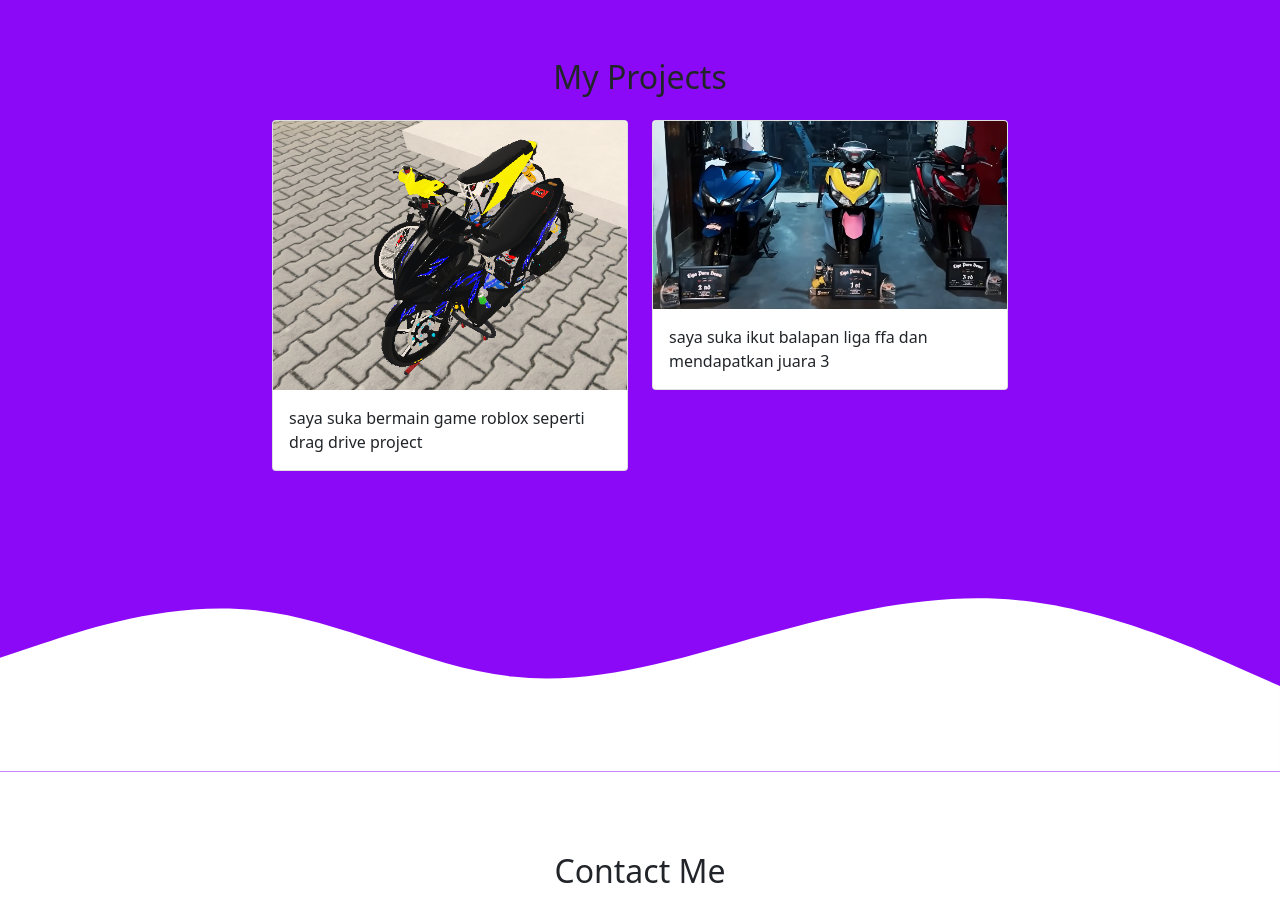
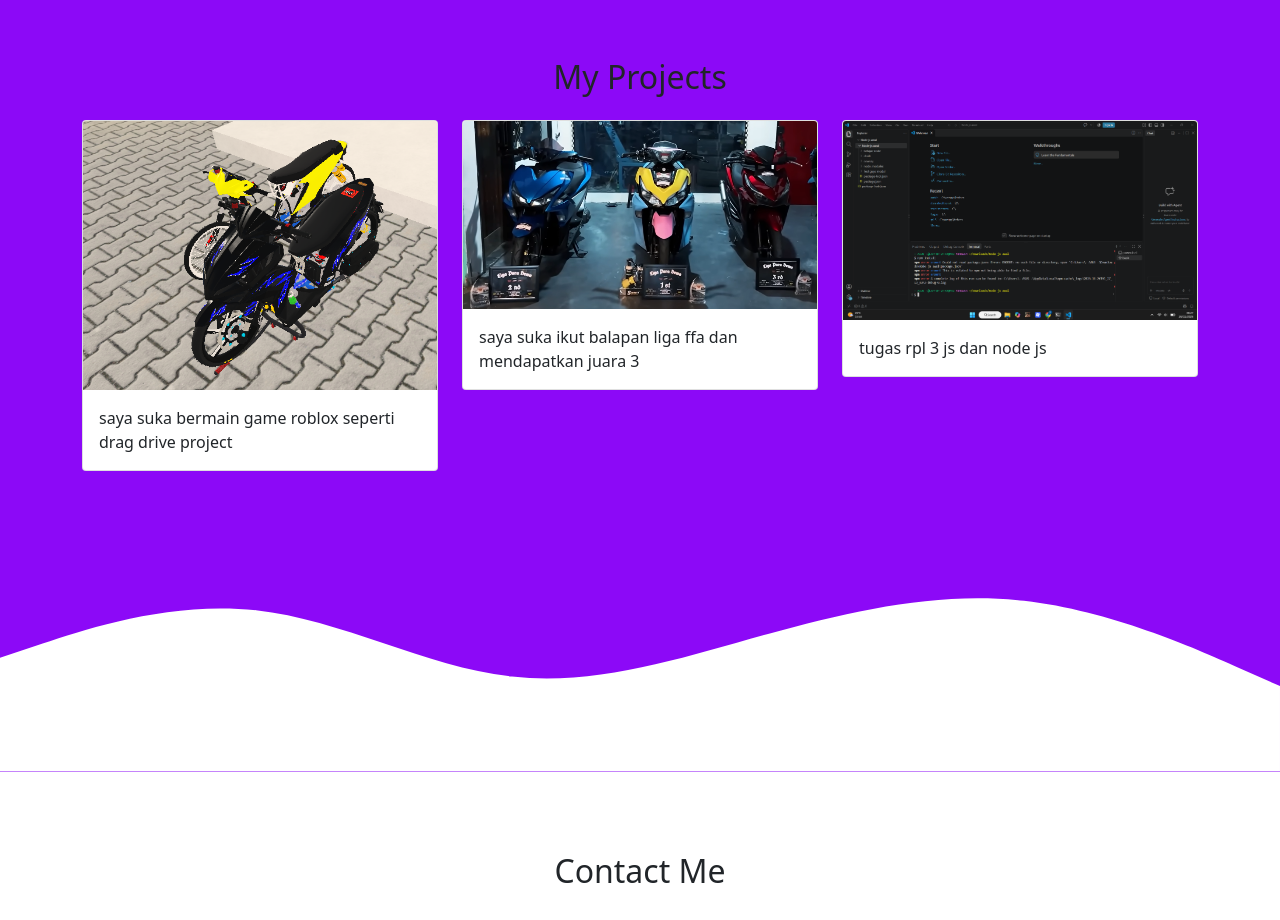
Before and after one commit to alvinrrq22-cpu/alvin.github.oi, a plain HTML site: page index.html in a window 1280 px wide. Shown: the part 1240-2160 px from the top of the page. Drawn offline with nearby package versions, Linux system fonts and the light colour scheme.

Commit message:
Update index.html

```diff
--- a/index.html
+++ b/index.html
@@ -150,6 +150,17 @@
               </div>
             </div>
           </div>
+          <div class="col-md-4 mb-3">
+            <div class="card">
+              <img src="img/3.jpg" class="card-img-top" alt="Project 2" />
+              <div class="card-body">
+                <p class="card-text">
+                  tugas rpl 3 js dan node js
+
+                </p>
+              </div>
+            </div>
+          </div>
         </div>
       </div>
 
```
